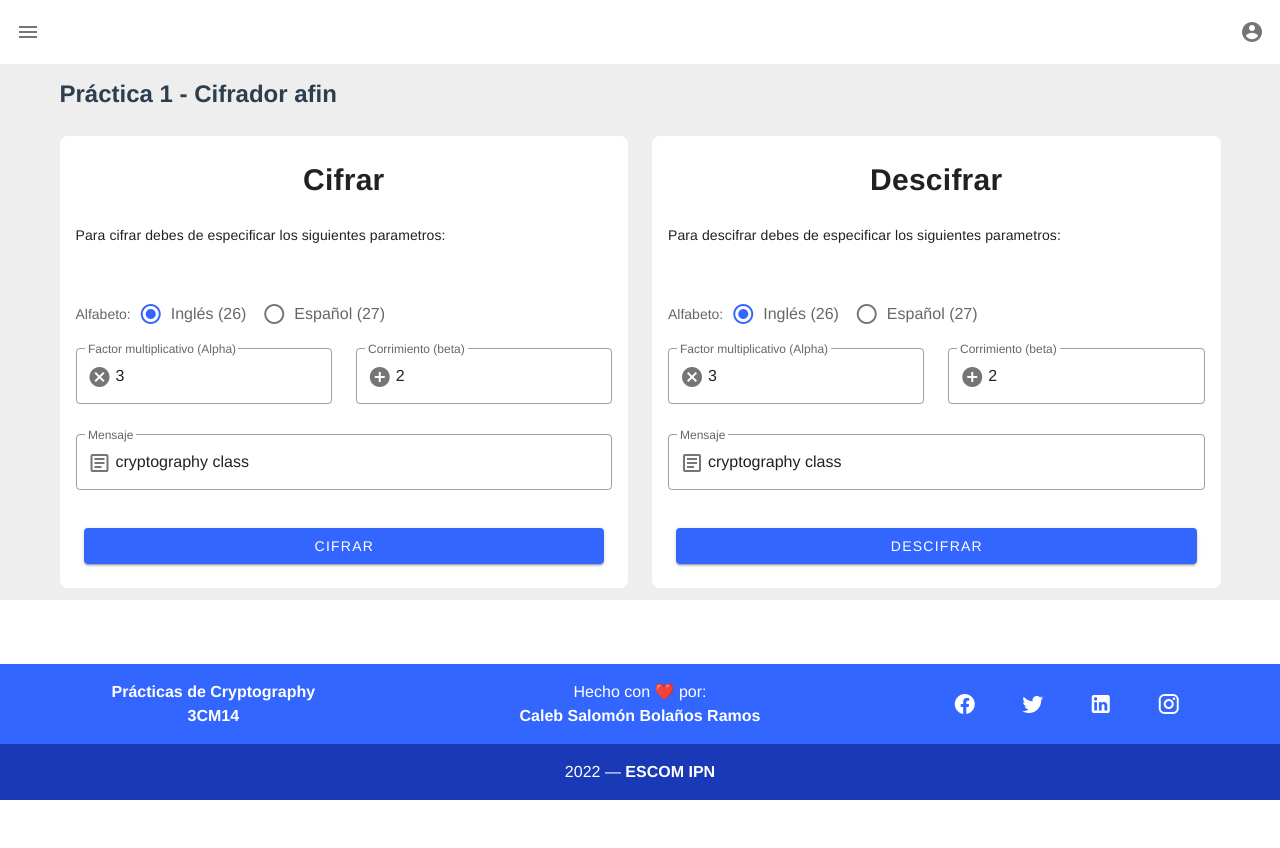
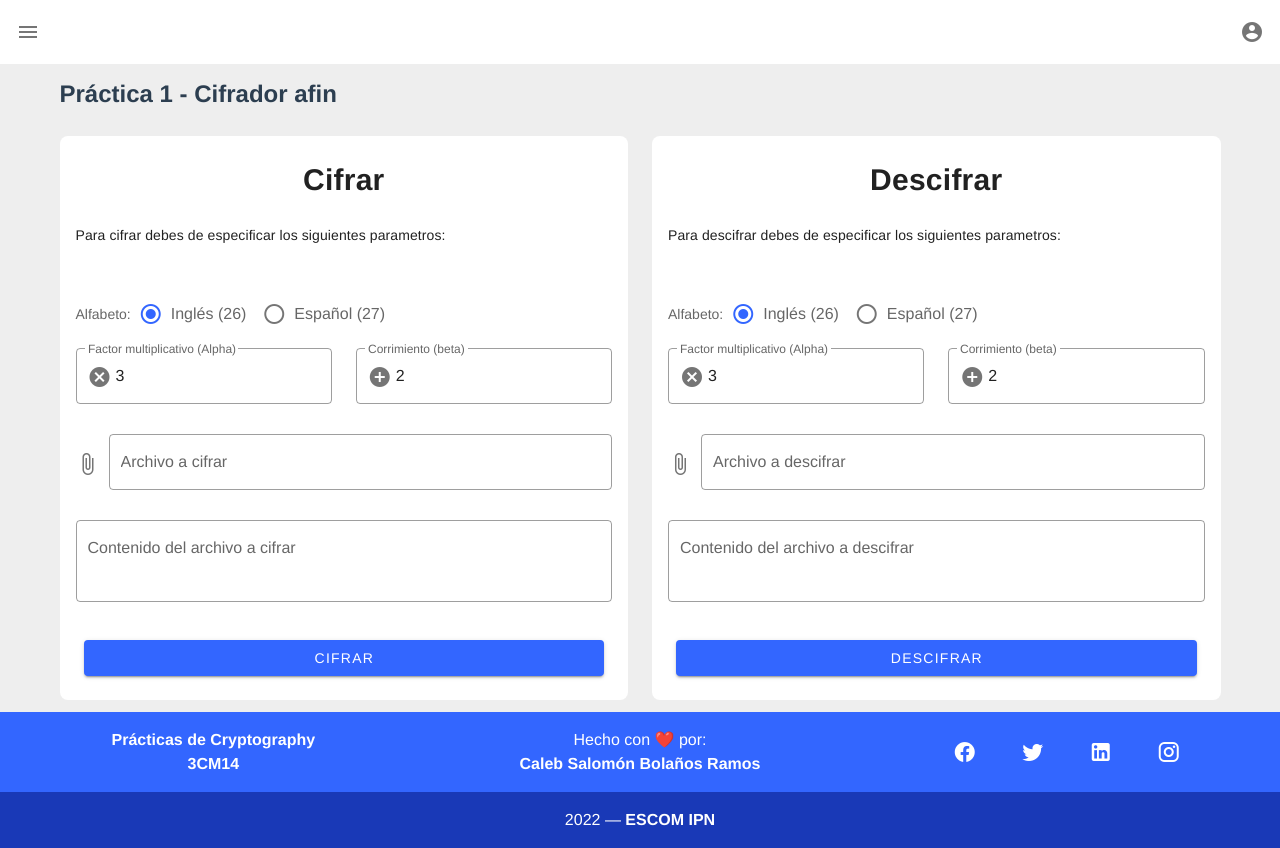
Before and after one commit to CalebBolanos/practicas-cryptography, a Vue app: page /practicas/practica1 in a window 1280 px wide. Before the commit the page ends 800 px from the top, so only its background shows below. Built offline with nearby package versions, Linux system fonts and the light colour scheme.

Commit message:
lee y genera txt

```diff
--- a/src/views/practicas/Practica1.vue
+++ b/src/views/practicas/Practica1.vue
@@ -42,13 +42,21 @@
                 ></v-text-field>
               </v-col>
             </v-row>
-            <v-text-field
+            <v-file-input
+              label="Archivo a cifrar"
+              outlined
+              accept=".txt"
+              @change="leerArchivoCifrar"
+            ></v-file-input>
+            <v-textarea
               v-model="plaintext"
-              prepend-inner-icon="mdi-text-box-outline"
-              label="Mensaje"
-              type="text"
+              label="Contenido del archivo a cifrar"
+              auto-grow
+              rows="3"
               outlined
-            ></v-text-field>
+              readonly
+            ></v-textarea>
+
 
             <v-card-actions>
               <v-spacer></v-spacer>
@@ -101,13 +109,22 @@
                 ></v-text-field>
               </v-col>
             </v-row>
-            <v-text-field
+
+            <v-file-input
+              label="Archivo a descifrar"
+              outlined
+              accept=".txt"
+              @change="leerArchivoDescifrar"
+            ></v-file-input>
+
+            <v-textarea
               v-model="cifrado"
-              prepend-inner-icon="mdi-text-box-outline"
-              label="Mensaje"
-              type="text"
+              label="Contenido del archivo a descifrar"
+              auto-grow
+              rows="3"
+              readonly
               outlined
-            ></v-text-field>
+            ></v-textarea>
 
             <v-card-actions>
               <v-spacer></v-spacer>
@@ -194,14 +211,16 @@ export default {
     alfabetoCifrar: "1",
     alphaCifrar: 3,
     betaCifrar: 2,
-    plaintext: "cryptography class",
+    plaintext: "",
     mensajeCifrado: "",
 
     alfabetoDescifrar: "1",
     alphaDescifrar: 3,
     betaDescifrar: 2,
-    cifrado: "cryptography class",
+    cifrado: "",
     mensajeDescifrado: "",
+
+    contenidoArchivo: null,
   }),
 
   methods: {
@@ -209,6 +228,9 @@ export default {
       let alfabeto = this.obtenerAlfabeto(this.alfabetoCifrar);
       if (this.MCDeuclides(this.alphaCifrar, alfabeto.length) === 1) {
         //pasamos el mensaje a minusculas y quitamos los espacios
+        this.plaintext = this.contenidoArchivo;
+        console.log(this.plaintext);
+
         let texto = this.plaintext.toUpperCase().replace(/\s+/g, "");
 
         this.mensajeCifrado = this.cifrar(
@@ -217,6 +239,11 @@ export default {
           texto,
           alfabeto
         );
+        this.crearArchivo("cifrado.txt", this.mensajeCifrado);
+      } else {
+        alert(
+          "El factor multiplicativo de alfa no es valido ya que no es coprimo. Intenta con otro valor"
+        );
       }
     },
 
@@ -224,9 +251,23 @@ export default {
       let alfabeto = this.obtenerAlfabeto(this.alfabetoDescifrar);
       if (this.MCDeuclides(this.alphaDescifrar, alfabeto.length) === 1) {
         //pasamos el mensaje a minusculas y quitamos los espacios
-        let alfaInversa = this.inversoMultiplicativoModular(parseInt(this.alphaDescifrar), alfabeto.length)
-        console.log(alfaInversa)
-        this.mensajeDescifrado = this.descifrar(alfaInversa, parseInt(this.betaDescifrar), this.cifrado, alfabeto)
+        let alfaInversa = this.inversoMultiplicativoModular(
+          parseInt(this.alphaDescifrar),
+          alfabeto.length
+        );
+        console.log(alfaInversa);
+        this.cifrado = this.contenidoArchivo;
+        this.mensajeDescifrado = this.descifrar(
+          alfaInversa,
+          parseInt(this.betaDescifrar),
+          this.cifrado,
+          alfabeto
+        );
+        this.crearArchivo("descifrado.txt", this.mensajeDescifrado);
+      } else {
+        alert(
+          "El inverso multiplicativo no existe para el valor de alfa dado. Intenta con otro valor"
+        );
       }
     },
 
@@ -248,9 +289,10 @@ export default {
       let plaintext = "";
       for (let i = 0; i < mensajeCifrado.length; i++) {
         let posicionLetra = alfabeto.indexOf(mensajeCifrado[i]);
-        let transformacion = (alfaInversa * (posicionLetra - betaInversa)) % alfabeto.length;
-        if(transformacion < 0){
-          transformacion += alfabeto.length
+        let transformacion =
+          (alfaInversa * (posicionLetra - betaInversa)) % alfabeto.length;
+        if (transformacion < 0) {
+          transformacion += alfabeto.length;
         }
         plaintext += alfabeto[transformacion];
       }
@@ -298,6 +340,54 @@ export default {
 
       return x;
     },
+
+    leerArchivoCifrar(archivo) {
+      if (!archivo) {
+        this.contenidoArchivo = "No File Chosen";
+        return
+      }
+      let reader = new FileReader();
+
+      // Use the javascript reader object to load the contents
+      // of the file in the v-model prop
+      reader.readAsText(archivo);
+      reader.onload = () => {
+        this.contenidoArchivo = reader.result;
+        this.plaintext = this.contenidoArchivo
+      };
+    },
+
+    leerArchivoDescifrar(archivo) {
+      if (!archivo) {
+        this.contenidoArchivo = "No File Chosen";
+        return
+      }
+      let reader = new FileReader();
+
+      // Use the javascript reader object to load the contents
+      // of the file in the v-model prop
+      reader.readAsText(archivo);
+      reader.onload = () => {
+        this.contenidoArchivo = reader.result;
+        this.cifrado = this.contenidoArchivo
+      };
+    },
+
+    crearArchivo(nombreArchivo, texto) {
+      var element = document.createElement("a");
+      element.setAttribute(
+        "href",
+        "data:text/plain;charset=utf-8," + encodeURIComponent(texto)
+      );
+      element.setAttribute("download", nombreArchivo);
+
+      element.style.display = "none";
+      document.body.appendChild(element);
+
+      element.click();
+
+      document.body.removeChild(element);
+    },
   },
 };
 </script>
```
